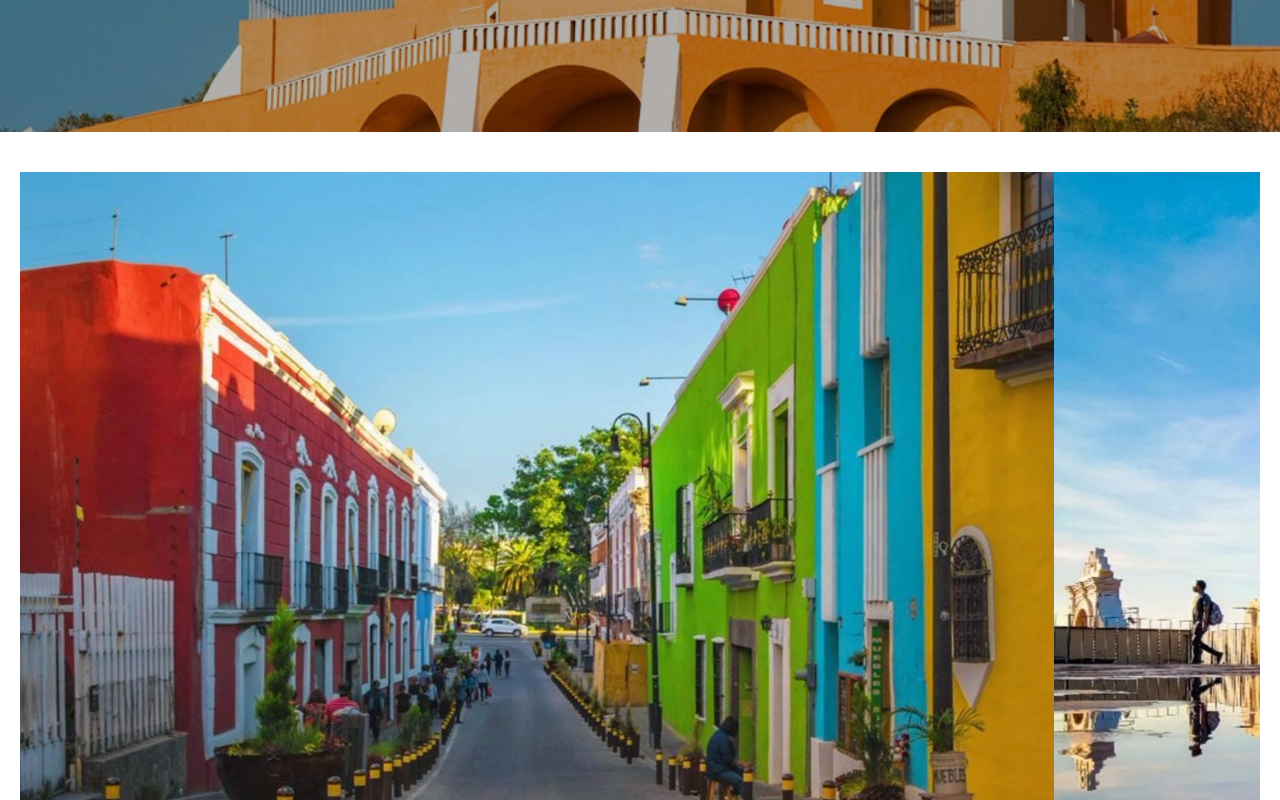
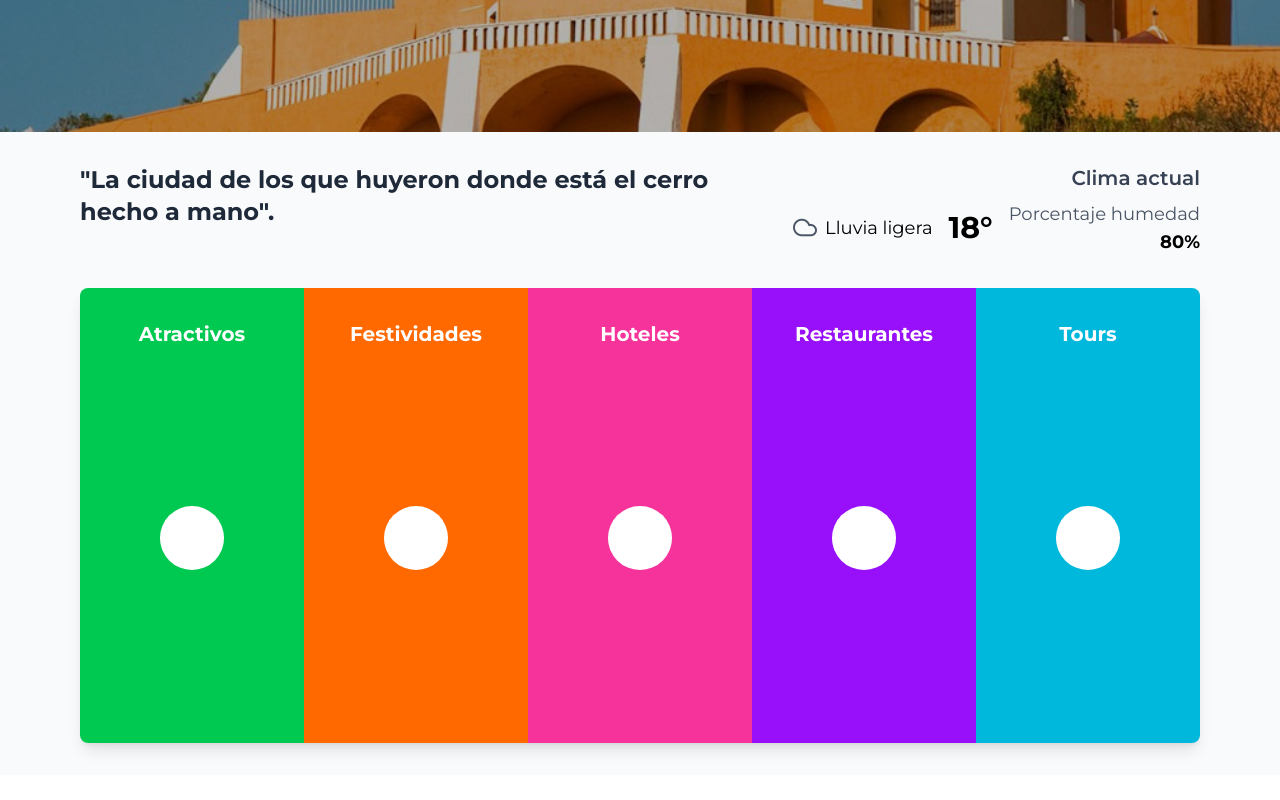
Before and after one commit to EMECROLL/Cholula, a Vue app: page / in a window 1280 px wide. Shown: the part 740-1540 px from the top of the page. Built offline with nearby package versions, Linux system fonts and the light colour scheme.

Commit message:
Pimera integración de componente climate sin imagenes

```diff
--- /dev/null
+++ b/src/components/ClimateComponent.vue
@@ -0,0 +1,101 @@
+<script setup lang="ts">
+// Props opcionales para personalizar el componente
+interface Props {
+  temperature?: number
+  humidity?: number
+  description?: string
+  location?: string
+}
+
+const props = withDefaults(defineProps<Props>(), {
+  temperature: 18,
+  humidity: 80,
+  description: '"La ciudad de los que huyeron donde está el cerro hecho a mano".',
+  location: 'Clima actual'
+})
+</script>
+
+<template>
+  <div class="w-full bg-gray-50 py-8">
+    <!-- Header con información del clima -->
+    <div class="max-w-6xl mx-auto px-4 mb-8">
+      <div class="flex justify-between items-start">
+        <div class="flex-1">
+          <h2 class="text-2xl font-bold text-gray-800 mb-2">
+            {{ props.description }}
+          </h2>
+        </div>
+
+        <div class="text-right">
+          <h3 class="text-xl font-semibold text-gray-700 mb-2">{{ props.location }}</h3>
+          <div class="flex items-center justify-end space-x-4">
+            <div class="flex items-center">
+              <i class="pi pi-cloud text-2xl text-gray-600 mr-2"></i>
+              <span class="text-lg">Lluvia ligera</span>
+            </div>
+            <div class="text-3xl font-bold">{{ props.temperature }}°</div>
+            <div class="text-lg">
+              <span class="text-gray-600">Porcentaje humedad</span>
+              <div class="font-bold">{{ props.humidity }}%</div>
+            </div>
+          </div>
+        </div>
+      </div>
+    </div>
+
+    <!-- Secciones coloridas -->
+    <div class="max-w-6xl mx-auto px-4">
+      <div class="flex gap-0 rounded-lg overflow-hidden shadow-lg justify-center">
+        <!-- Atractivos -->
+        <div class="bg-green-500 text-white p-8 text-center relative flex flex-col justify-between" style="width: 290px; height: 455px;">
+          <h3 class="text-xl font-bold mb-4">Atractivos</h3>
+          <div class="flex-1 flex items-center justify-center">
+            <div class="w-16 h-16 bg-white bg-opacity-20 rounded-full flex items-center justify-center">
+              <i class="pi pi-camera text-2xl"></i>
+            </div>
+          </div>
+        </div>
+
+        <!-- Festividades -->
+        <div class="bg-orange-500 text-white p-8 text-center relative flex flex-col justify-between" style="width: 290px; height: 455px;">
+          <h3 class="text-xl font-bold mb-4">Festividades</h3>
+          <div class="flex-1 flex items-center justify-center">
+            <div class="w-16 h-16 bg-white bg-opacity-20 rounded-full flex items-center justify-center">
+              <i class="pi pi-calendar text-2xl"></i>
+            </div>
+          </div>
+        </div>
+
+        <!-- Hoteles -->
+        <div class="bg-pink-500 text-white p-8 text-center relative flex flex-col justify-between" style="width: 290px; height: 455px;">
+          <h3 class="text-xl font-bold mb-4">Hoteles</h3>
+          <div class="flex-1 flex items-center justify-center">
+            <div class="w-16 h-16 bg-white bg-opacity-20 rounded-full flex items-center justify-center">
+              <i class="pi pi-home text-2xl"></i>
+            </div>
+          </div>
+        </div>
+
+        <!-- Restaurantes -->
+        <div class="bg-purple-600 text-white p-8 text-center relative flex flex-col justify-between" style="width: 290px; height: 455px;">
+          <h3 class="text-xl font-bold mb-4">Restaurantes</h3>
+          <div class="flex-1 flex items-center justify-center">
+            <div class="w-16 h-16 bg-white bg-opacity-20 rounded-full flex items-center justify-center">
+              <i class="pi pi-shopping-bag text-2xl"></i>
+            </div>
+          </div>
+        </div>
+
+        <!-- Tours -->
+        <div class="bg-cyan-500 text-white p-8 text-center relative flex flex-col justify-between" style="width: 290px; height: 455px;">
+          <h3 class="text-xl font-bold mb-4">Tours</h3>
+          <div class="flex-1 flex items-center justify-center">
+            <div class="w-16 h-16 bg-white bg-opacity-20 rounded-full flex items-center justify-center">
+              <i class="pi pi-map text-2xl"></i>
+            </div>
+          </div>
+        </div>
+      </div>
+    </div>
+  </div>
+</template>
--- a/src/views/HomeView.vue
+++ b/src/views/HomeView.vue
@@ -2,10 +2,12 @@
 import HeroComponent from '@/components/HeroComponent.vue';
 import AboutCholulaComponent from '@/components/AboutCholulaComponent.vue';
 import ScrollingMockups from '@/components/ScrollingMockups.vue'
+import ClimateComponent from '@/components/ClimateComponent.vue';
 </script>
 
 <template>
   <HeroComponent />
+  <ClimateComponent/>
   <ScrollingMockups></ScrollingMockups>
   <AboutCholulaComponent />
 </template>
```
